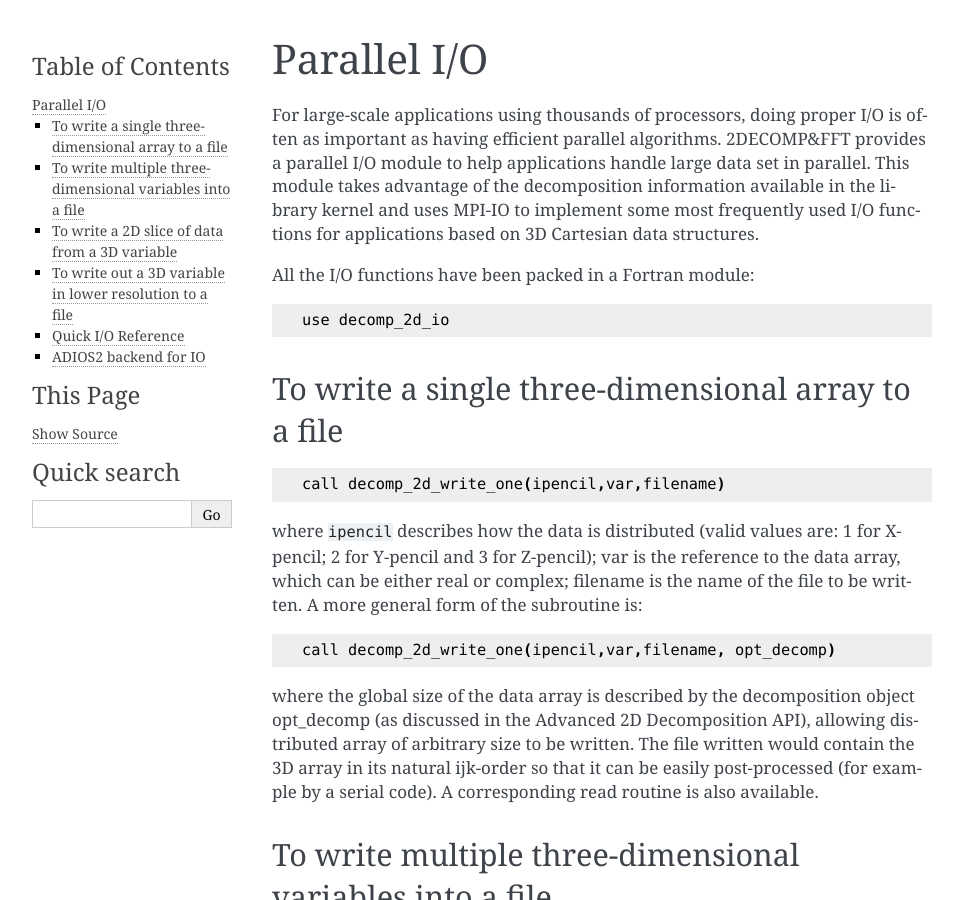
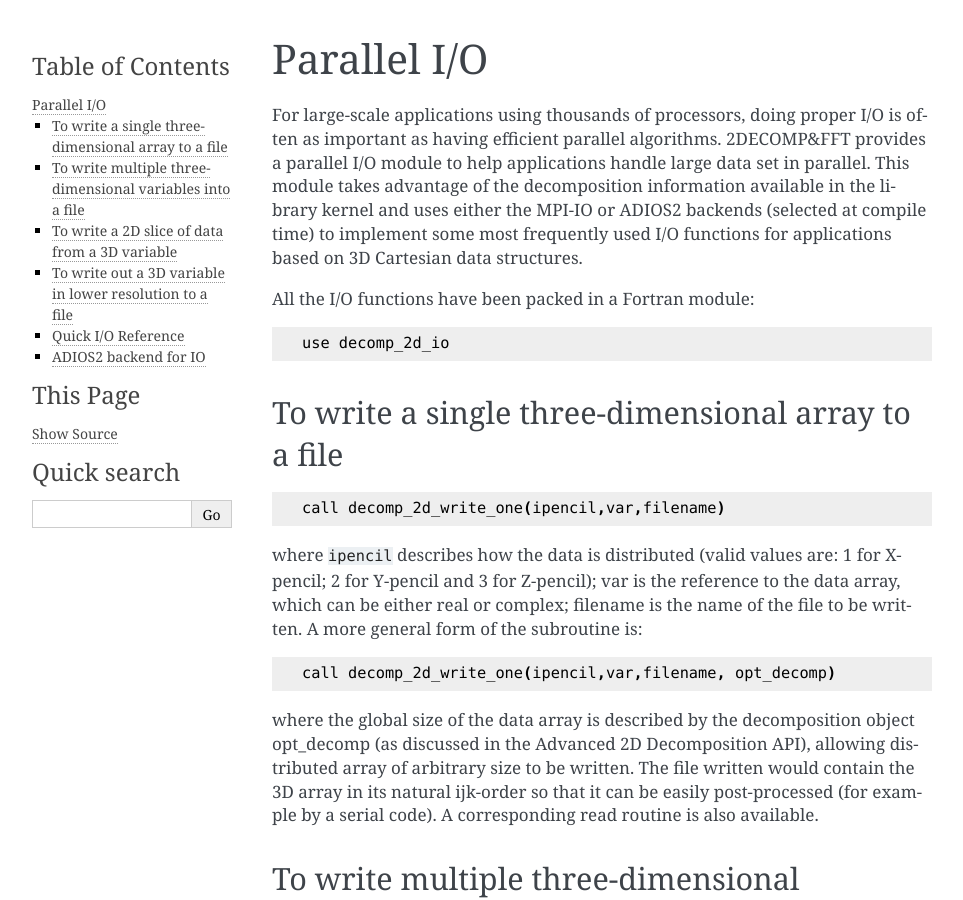
Before and after one commit to 2decomp-fft/2decomp-fft.github.io, a Sphinx documentation site: the page built from docs/source/pages/api_io.rst, in a window 1280 px wide and 900 px high. Shown: the whole window, without its empty margins (148-1111 px from the left). Built offline with Sphinx 7.4.7, drawn with Linux system fonts in a browser that asks for light colours; pages that are not in the unit, such as notebooks, are missing from menus.

Commit message:
State availability of MPIIO and ADIOS2 backends in API-IO

```diff
--- a/docs/source/pages/api_io.rst
+++ b/docs/source/pages/api_io.rst
@@ -5,8 +5,9 @@ Parallel I/O
 For large-scale applications using thousands of processors, doing proper I/O is often as important
 as having efficient parallel algorithms. 2DECOMP&FFT provides a parallel I/O module to help
 applications handle large data set in parallel. This module takes advantage of the decomposition
-information available in the library kernel and uses MPI-IO to implement some most frequently used
-I/O functions for applications based on 3D Cartesian data structures.
+information available in the library kernel and uses either the MPI-IO or ADIOS2 backends (selected
+at compile time) to implement some most frequently used I/O functions for applications based on 3D
+Cartesian data structures.
 
 All the I/O functions have been packed in a Fortran module:
 
```
